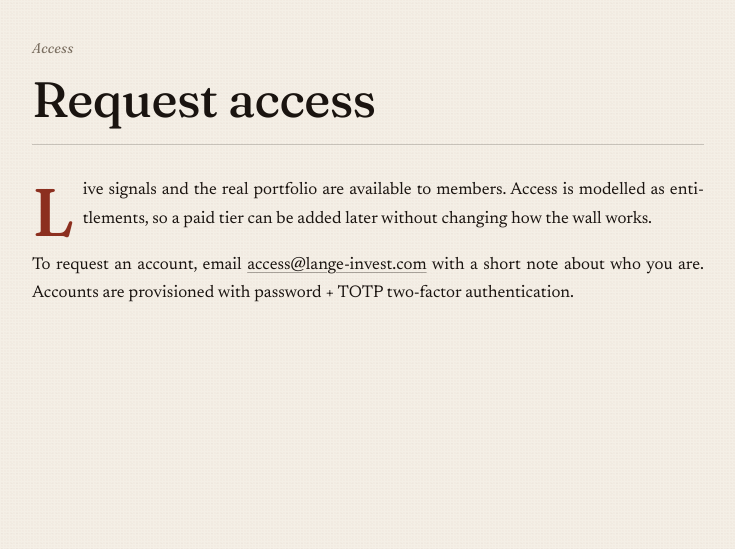
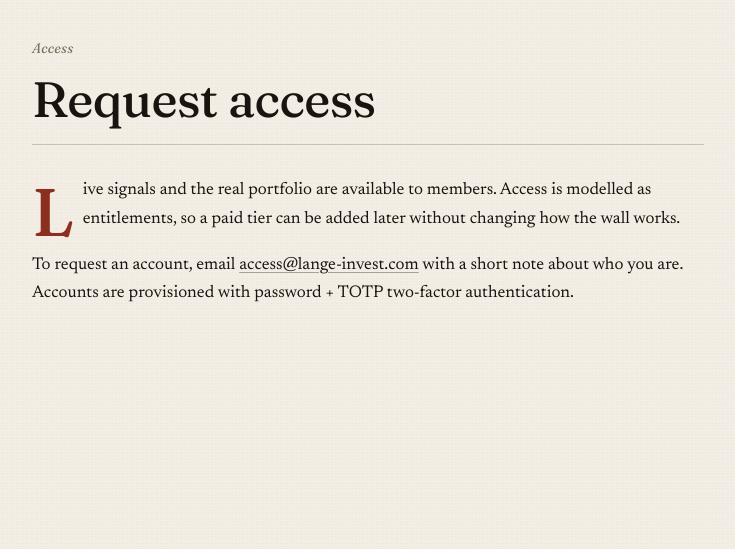
Before and after one commit to lowQuant/lange-invest, a FastAPI app: page /request-access in a window 1280 px wide. Shown: the part 115-664 px from the top of the page, without its empty margins (272-1007 px from the left). Run offline with FastAPI, Linux system fonts and the light colour scheme.

Commit message:
Revert: undo justified prose / hyphens — change wasn't visible in browser
User reports the text is not actually rendered as justified despite the
CSS change. Reverting on request; will investigate the override after.

Co-Authored-By: Claude Opus 4.7 (1M context) <noreply@anthropic.com>

```diff
--- a/app/static/css/site.css
+++ b/app/static/css/site.css
@@ -935,15 +935,7 @@ code, .mono, .tabular, .num {
     font-size: 1.2rem;
     margin: 1.6rem 0 0.4rem;
 }
-.prose p {
-    color: var(--ink-1);
-    margin: 0 0 1em;
-    text-align: justify;
-    text-justify: inter-word;
-    hyphens: auto;
-    -webkit-hyphens: auto;
-}
-.prose ul, .prose ol { text-align: justify; hyphens: auto; -webkit-hyphens: auto; }
+.prose p { color: var(--ink-1); margin: 0 0 1em; }
 .prose p:first-of-type::first-letter {
     font-family: var(--serif-display);
     float: left;
```
